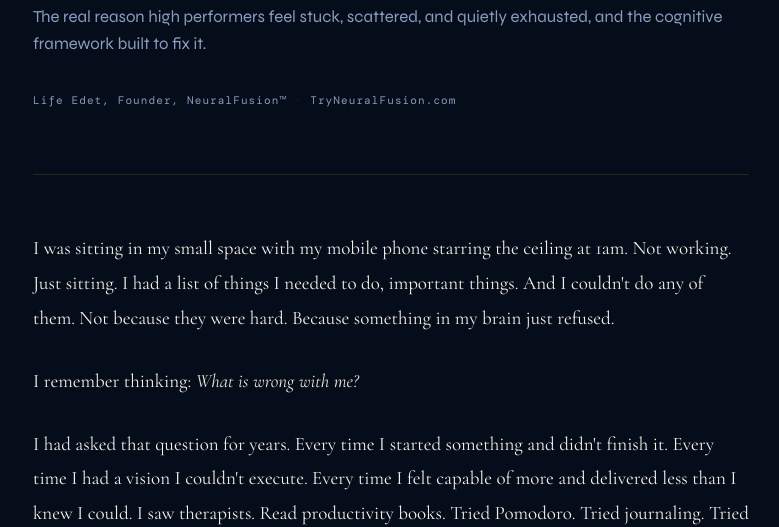
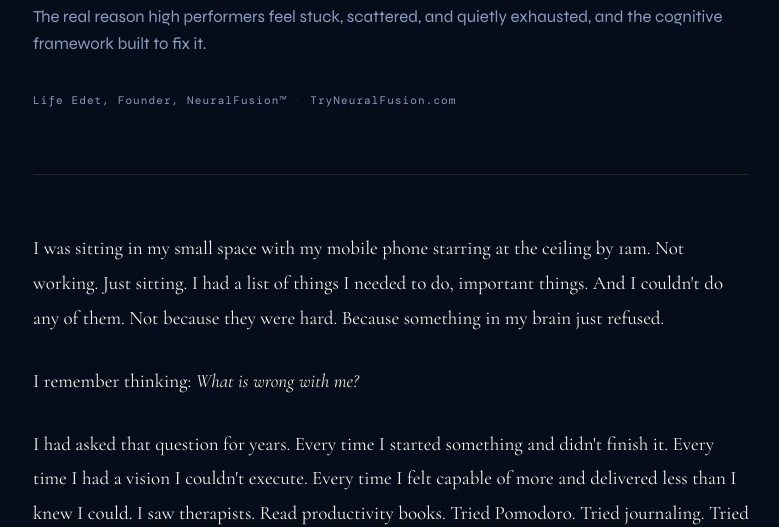
Before and after one commit to Life322-c/NeuralFusion.app2, a plain HTML site: page blog/your-brain-isnt-broken-its-fragmented.html in a window 1280 px wide. Shown: the part 284-811 px from the top of the page, without its empty margins (249-1028 px from the left). Drawn offline with nearby package versions, Linux system fonts and the light colour scheme; a web font is replaced by a local one.

Commit message:
Fix typo in blog post about mental fragmentation

```diff
--- a/blog/your-brain-isnt-broken-its-fragmented.html
+++ b/blog/your-brain-isnt-broken-its-fragmented.html
@@ -404,7 +404,7 @@
 
 
   <!-- ── INTRO ── -->
-  <p>I was sitting in my small space with my mobile phone starring the ceiling at 1am. Not working. Just sitting. I had a list of things I needed to do, important things. And I couldn't do any of them. Not because they were hard. Because something in my brain just refused.</p>
+  <p>I was sitting in my small space with my mobile phone starring at the ceiling by 1am. Not working. Just sitting. I had a list of things I needed to do, important things. And I couldn't do any of them. Not because they were hard. Because something in my brain just refused.</p>
 
   <p>I remember thinking: <em>What is wrong with me?</em></p>
 
```
